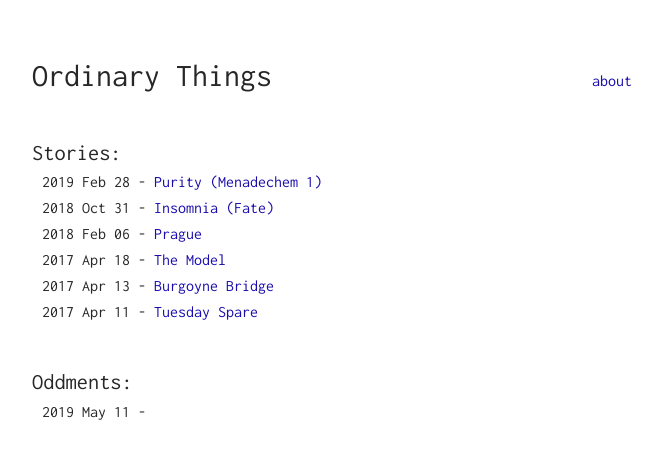
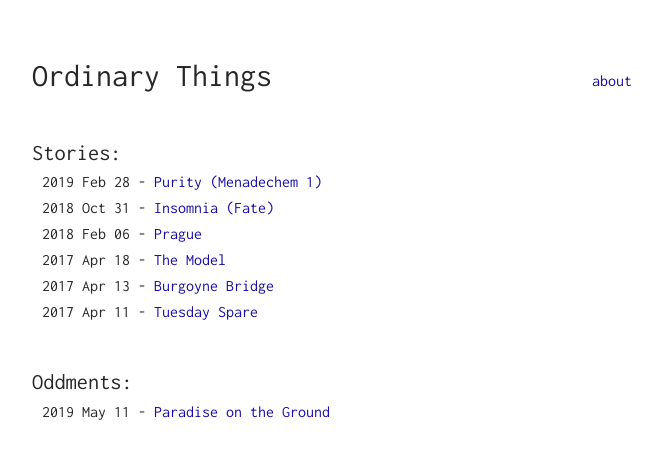
Before and after one commit to ordinarythings/ordinarythings.github.io, a Jekyll site: the page built from index.html, in a window 1280 px wide. Shown: the top 459 px of the page, without its empty margins (308-970 px from the left). Built offline with Jekyll 4.4.1, drawn with Linux system fonts in a browser that asks for light colours.

Commit message:
Update index.html

```diff
--- a/index.html
+++ b/index.html
@@ -30,7 +30,7 @@ layout: default
     <h1>Oddments:</h1>
     <ul>
         <li>
-            <span class="date"> 2019 May 11 </span> - <a href="/oddments/paradise-on-the-ground.html> Paradise on the Ground </a>
+            <span class="date"> 2019 May 11 </span> - <a href="ordinarythings.me/blog/paradise-on-the-ground"> Paradise on the Ground </a>
          </li>
      </ul>
 </div>
```
